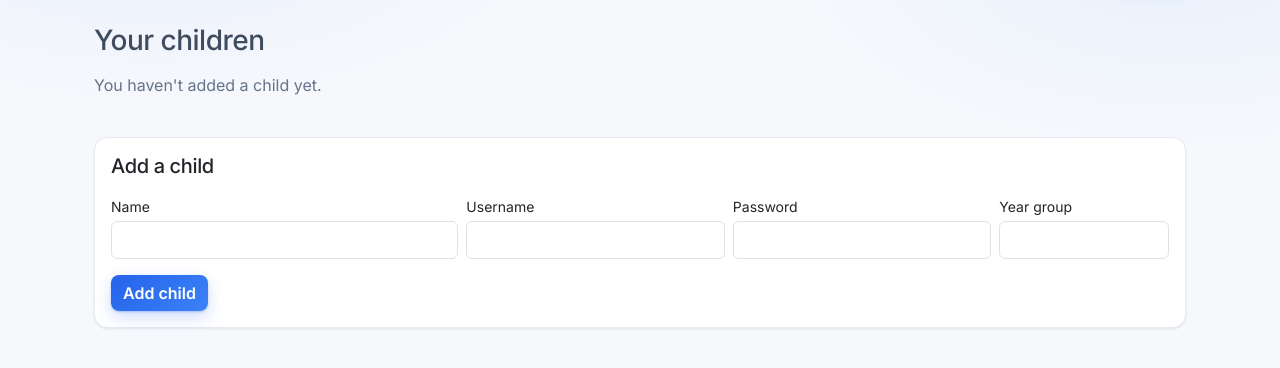
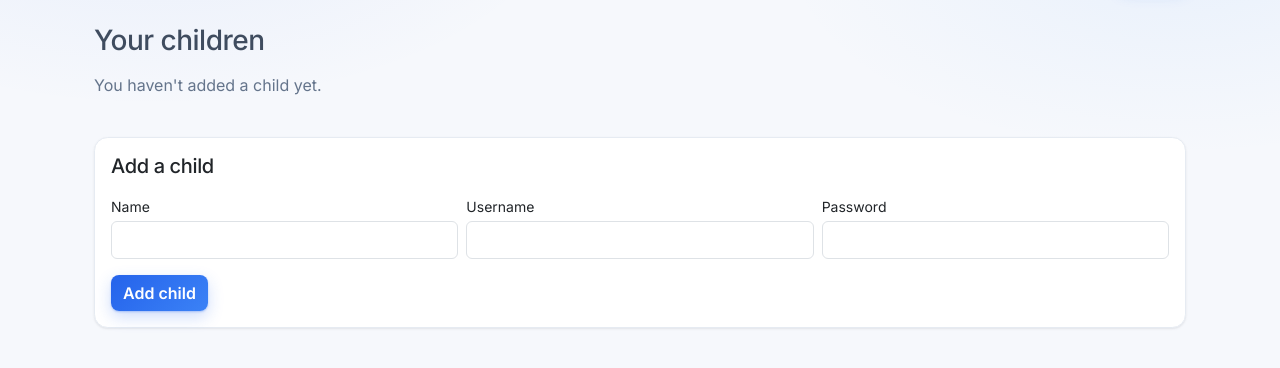
Before and after one commit to NidsC/revisor-plus, a Django app: template templates/accounts/home.html in a window 1280 px wide. Shown: the part 56-424 px from the top of the page. Run offline with Django 3.2, Linux system fonts and the light colour scheme; the template is opened without the code that fills it, so the values that code supplies are empty; parts of the project's set-up code (start-up, migrations or seed data) failed here and were passed over.

Commit message:
fix(accounts): drop unused year_group field, validate child passwords against their own name
add_child read year_group from the POST but never stored or used it (no
model field, not asked for in the plan) — removed from the view and the
form. Also build the unsaved pupil User before validating the password so
UserAttributeSimilarityValidator can compare against the child's own name
and username, matching reset_child_password's existing pattern.

```diff
--- a/templates/accounts/home.html
+++ b/templates/accounts/home.html
@@ -36,17 +36,13 @@
             <label class="form-label small mb-1" for="add-child-name">Name</label>
             <input id="add-child-name" class="form-control" name="full_name" required>
           </div>
-          <div class="col-md-3">
+          <div class="col-md-4">
             <label class="form-label small mb-1" for="add-child-username">Username</label>
             <input id="add-child-username" class="form-control" name="username" required>
           </div>
-          <div class="col-md-3">
+          <div class="col-md-4">
             <label class="form-label small mb-1" for="add-child-password">Password</label>
             <input id="add-child-password" class="form-control" type="password" name="password" required>
-          </div>
-          <div class="col-md-2">
-            <label class="form-label small mb-1" for="add-child-year">Year group</label>
-            <input id="add-child-year" class="form-control" name="year_group">
           </div>
         </div>
         <button class="btn btn-brand mt-3" type="submit">Add child</button>
```
Also changed, not shown: accounts/views.py (+13 -13 lines), test_hardening.py (+8 -1 lines).
